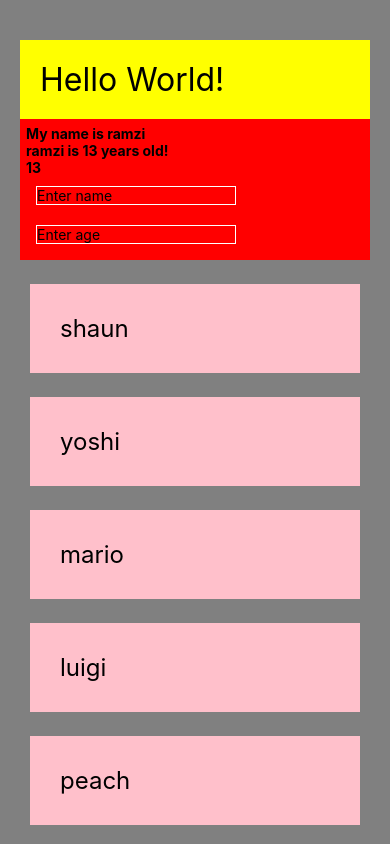
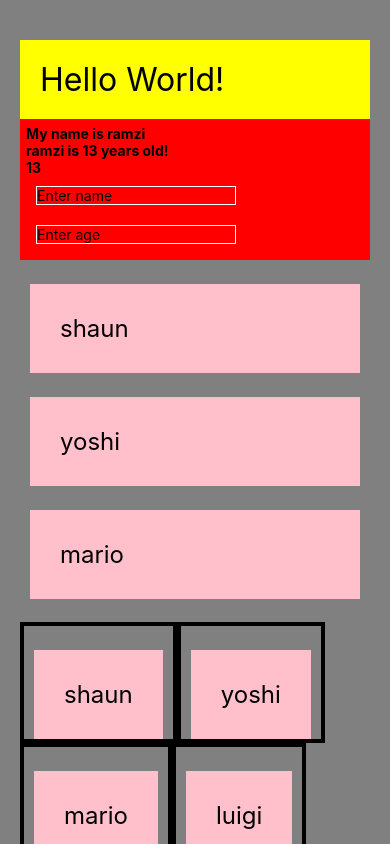
Before and after one commit to ramziosta/react-native-demo-app, a React Native app: screen / in a window 390 px wide. Built offline with nearby package versions, Linux system fonts and the light colour scheme.

Commit message:
touchable with filter  added

```diff
--- a/App.js
+++ b/App.js
@@ -1,16 +1,24 @@
-import { setStatusBarNetworkActivityIndicatorVisible } from "expo-status-bar";
 import React, { useState } from "react";
-import { StyleSheet, Text, View, Button, TextInput, FlatList, ScrollView } from "react-native";
+import {
+  StyleSheet,
+  Text,
+  View,
+  Button,
+  TextInput,
+  FlatList,
+  ScrollView,
+  TouchableOpacity,
+} from "react-native";
 
 export default function App() {
   const [people, setPeople] = useState([
-    { name: 'shaun', id: '1' },
-    { name: 'yoshi', id: '2' },
-    { name: 'mario', id: '3' },
-    { name: 'luigi', id: '4' },
-    { name: 'peach', id: '5' },
-    { name: 'toad', id: '6' },
-    { name: 'bowser', id: '7' },
+    { name: "shaun", id: "1" },
+    { name: "yoshi", id: "2" },
+    { name: "mario", id: "3" },
+    { name: "luigi", id: "4" },
+    { name: "peach", id: "5" },
+    { name: "toad", id: "6" },
+    { name: "bowser", id: "7" },
   ]);
   const [name, setName] = useState("ramzi");
   const [age, setAge] = useState(13);
@@ -23,9 +31,16 @@ export default function App() {
   //   }
   // };
 
+  const pressHandler = (id) => {
+    console.log(id);
+    //> takes the list, and rturn a new array without returning the item that is pressed according to its id
+    setPeople((prevPeople) => {
+      return prevPeople.filter(person => person.id  != id);
+    });
+  };
+
   return (
     <View style={styles.container}>
-      <ScrollView>
       <View style={styles.header}>
         <Text style={styles.headerText}>Hello World!</Text>
       </View>
@@ -40,37 +55,40 @@ export default function App() {
         </View> */}
         <TextInput
           style={styles.textInput}
-        placeholder='Enter name'
-        onChangeText={(newName)=>setName(newName)}
+          placeholder="Enter name"
+          onChangeText={(newName) => setName(newName)}
         />
         <TextInput
           keyboardType="numeric"
           style={styles.textInput}
-        placeholder='Enter age'
-        onChangeText={(newAge)=>setAge(newAge)}
+          placeholder="Enter age"
+          onChangeText={(newAge) => setAge(newAge)}
         />
       </View>
       <ScrollView>
-        {
-          people.map(item => {
+        {people.map((item) => {
           return (
             <View key={item.id}>
-                <Text style={styles.item} >{item.name}</Text>
+              <Text style={styles.item}>{item.name}</Text>
             </View>
           );
-          })
-        }
+        })}
       </ScrollView>
+
       <FlatList
-      style = {styles.list}
         numColumns={2}
         keyExtractor={(item) => item.id}
         data={people}
         renderItem={({ item }) => (
+          <TouchableOpacity
+            onPress={() => pressHandler(item.id)}
+            style={styles.touchable}>
+
             <Text style={styles.item}>{item.name}</Text>
+          </TouchableOpacity>
         )}
       />
-      </ScrollView>
+
     </View>
   );
 }
@@ -109,15 +127,21 @@ const styles = StyleSheet.create({
     margin: 10,
     width: 200,
   },
-  list:{
-    marginTop:10,
+  list: {
+    marginTop: 10,
   },
   item: {
     flex: 1,
     marginHorizontal: 10,
     marginTop: 24,
     padding: 30,
-    backgroundColor: 'pink',
+    backgroundColor: "pink",
+
     fontSize: 24,
   },
+  touchable: {
+    borderColor: "black",
+    borderStyle: "solid",
+    borderWidth: 4,
+  },
 });
```
Lines whose indentation alone changed are shown as unchanged.
